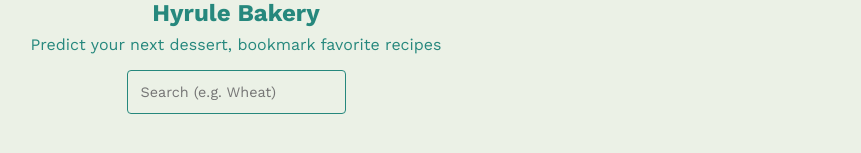
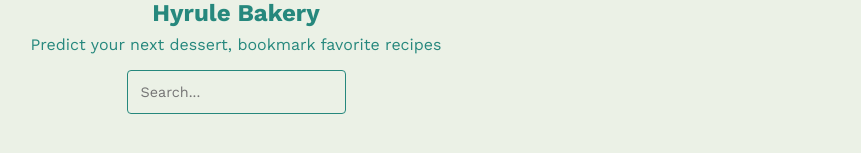
Before and after one commit to isabellehuangg/Hyrule-Bakery, a React (Create React App) app in the folder client/: page / in a window 1280 px wide. Shown: the part 187-340 px from the top of the page, without its empty margins (404-1265 px from the left). Built offline with nearby package versions, Linux system fonts and the light colour scheme.

Commit message:
Remove placeholder beyond 5 ingredients, add index

```diff
--- a/client/src/Home.js
+++ b/client/src/Home.js
@@ -21,19 +21,28 @@
         setSelectedIngredients((pastIngredients) => [...pastIngredients, ingredient]);
     };
 
-    const removeOption = (ingredientToRemove) => {
+    const removeOption = (indexToRemove) => {
         setSelectedIngredients((pastIngredients) =>
-            pastIngredients.filter((ingredient) => ingredient !== ingredientToRemove)
+            pastIngredients.filter((_, index) => index !== indexToRemove)
         );
     };
 
     const displaySelectedIngredients = () => {
-        return selectedIngredients.map((ingredient) => (
-            <div key={ingredient} className="selectedIngredient">
+        // index is provided from the map function
+        return selectedIngredients.map((ingredient, index) => (
+            <div key={index} className="selectedIngredient">
                 {ingredient}
-                <button onClick={() => removeOption(ingredient)} className="closeButton">X</button>
+                <button onClick={() => removeOption(index)} className="closeButton">X</button>
             </div>
         ));
+    };
+
+    const placeHolder = () => {
+        if (selectedIngredients.length < 5) {
+            return 'Search...';
+        } else {
+            return '';
+        }
     };
 
     return (
@@ -42,7 +51,11 @@
             <p className="description">Predict your next dessert, bookmark favorite recipes</p>
             <div className="searchBar">
                 {displaySelectedIngredients()}
-                <input className="search" type="text" placeholder="Search (e.g. Wheat)" value={input} onChange={handleInput} />
+                {
+                    selectedIngredients.length < 5 && (
+                        <input className="search" type="text" placeholder={placeHolder()} value={input} onChange={handleInput} />
+                    )
+                }
             </div>
             {
                 // Display Ingredients as buttons under the search bar when Ingredients length < 6
```
